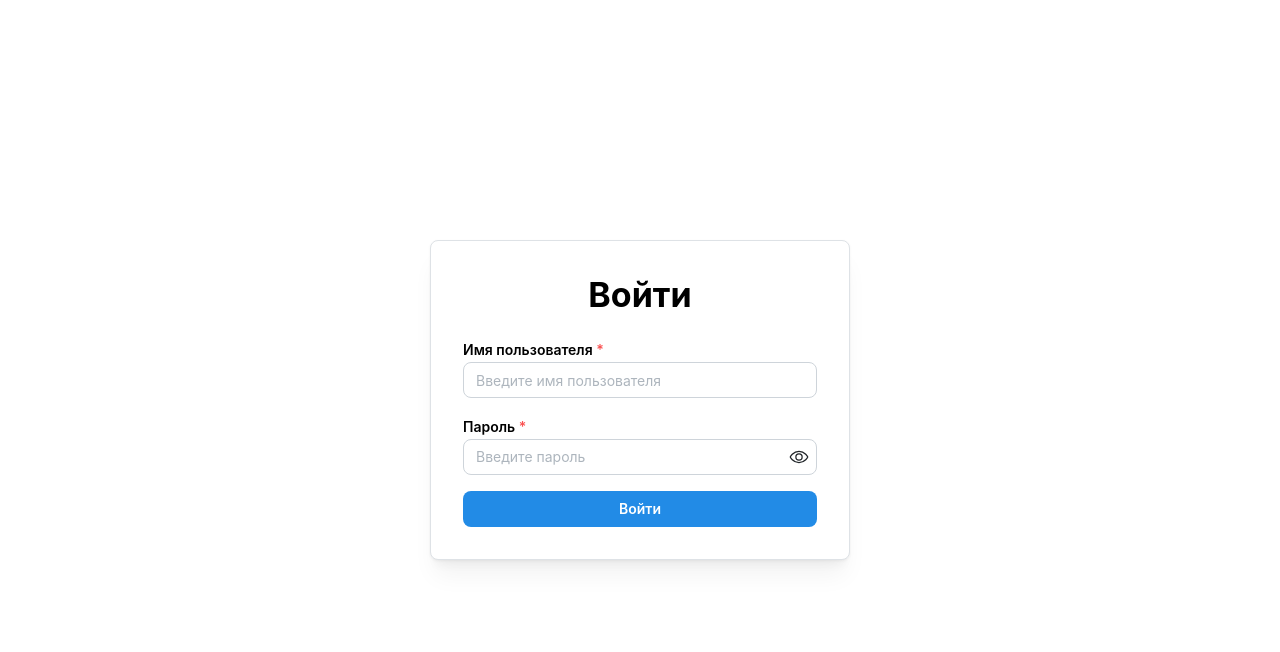
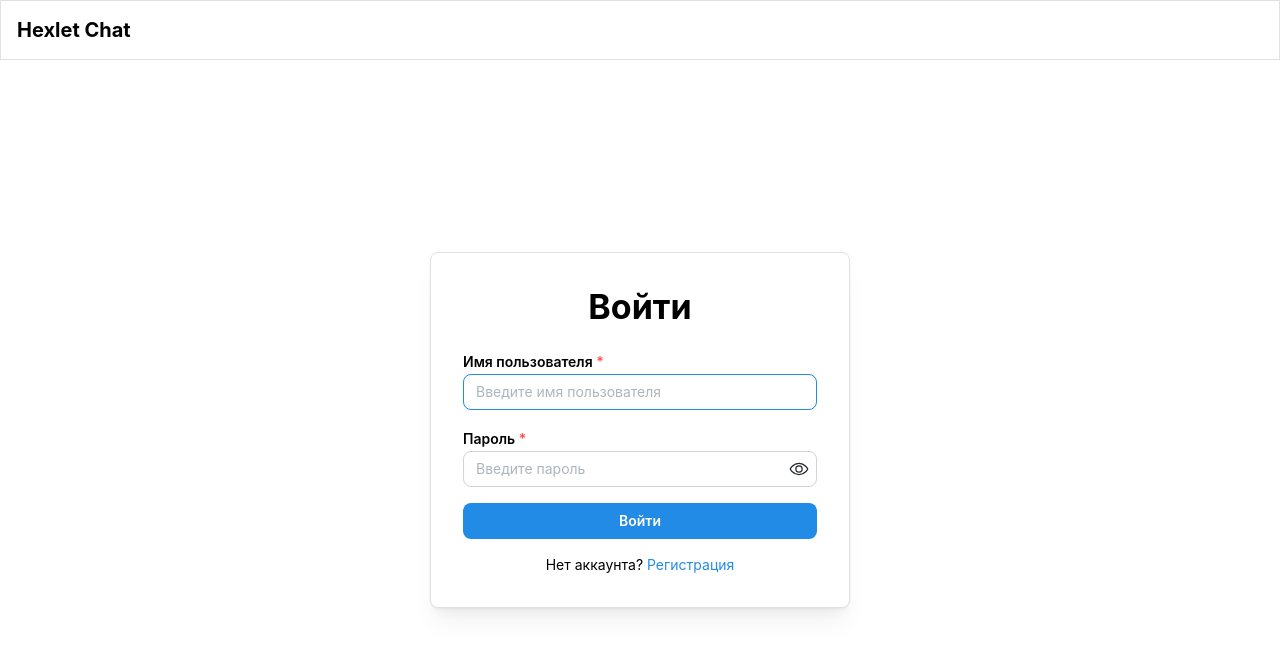
Before and after one commit to Daewoow/react-urfu-project-12, a React (Vite) app: page /login in a window 1280 px wide. Shown: the top 652 px of the page. Built offline with nearby package versions, Linux system fonts and the light colour scheme; no server answers.

Commit message:
8. Регистрация

```diff
--- a/src/App.jsx
+++ b/src/App.jsx
@@ -3,6 +3,7 @@ import ProtectedRoute from './components/ProtectedRoute.jsx'
 import HomePage from './pages/HomePage.jsx'
 import LoginPage from './pages/LoginPage.jsx'
 import NotFoundPage from './pages/NotFoundPage.jsx'
+import SignupPage from './pages/SignupPage.jsx'
 
 const App = ({ socket }) => (
   <Routes>
@@ -10,6 +11,7 @@ const App = ({ socket }) => (
       <Route path="/" element={<HomePage socket={socket} />} />
     </Route>
     <Route path="/login" element={<LoginPage />} />
+    <Route path="/signup" element={<SignupPage />} />
     <Route path="*" element={<NotFoundPage />} />
   </Routes>
 )
--- a/src/api/chatApi.js
+++ b/src/api/chatApi.js
@@ -17,6 +17,22 @@ const authorizedRequest = async (path, token, options = {}) => {
 
   if (!response.ok) {
     throw new ApiError(`Request failed with status ${response.status}`, response.status)
+  }
+
+  return response.json()
+}
+
+export const registerUser = async (credentials) => {
+  const response = await fetch('/api/v1/signup', {
+    method: 'POST',
+    headers: {
+      'Content-Type': 'application/json',
+    },
+    body: JSON.stringify(credentials),
+  })
+
+  if (!response.ok) {
+    throw new ApiError(`Registration failed with status ${response.status}`, response.status)
   }
 
   return response.json()
--- /dev/null
+++ b/src/components/AppHeader.jsx
@@ -0,0 +1,52 @@
+import { AppShell, Button, Group, Paper, Text } from '@mantine/core'
+import { Link } from 'react-router-dom'
+import useAuthStore from '../stores/authStore.js'
+
+const HeaderContent = () => {
+  const token = useAuthStore((state) => state.token)
+  const username = useAuthStore((state) => state.username)
+  const clearCredentials = useAuthStore((state) => state.clearCredentials)
+
+  return (
+    <Group h="100%" justify="space-between" wrap="nowrap">
+      <Text
+        component={Link}
+        to="/"
+        fw={700}
+        size="xl"
+        c="inherit"
+        style={{ textDecoration: 'none' }}
+      >
+        Hexlet Chat
+      </Text>
+      {token && (
+        <Group gap="sm" wrap="nowrap">
+          <Text size="sm" fw={500} truncate>
+            {username}
+          </Text>
+          <Button variant="subtle" onClick={clearCredentials}>
+            Выйти
+          </Button>
+        </Group>
+      )}
+    </Group>
+  )
+}
+
+const AppHeader = ({ withinAppShell = false }) => {
+  if (withinAppShell) {
+    return (
+      <AppShell.Header px="md">
+        <HeaderContent />
+      </AppShell.Header>
+    )
+  }
+
+  return (
+    <Paper component="header" h={60} px="md" radius={0} withBorder>
+      <HeaderContent />
+    </Paper>
+  )
+}
+
+export default AppHeader
--- a/src/pages/LoginPage.jsx
+++ b/src/pages/LoginPage.jsx
@@ -1,16 +1,19 @@
 import {
   Alert,
+  Anchor,
   Button,
   Center,
   Paper,
   PasswordInput,
   Stack,
+  Text,
   TextInput,
   Title,
 } from '@mantine/core'
 import { useForm } from '@mantine/form'
 import { useState } from 'react'
-import { Navigate, useLocation, useNavigate } from 'react-router-dom'
+import { Link, Navigate, useLocation, useNavigate } from 'react-router-dom'
+import AppHeader from '../components/AppHeader.jsx'
 import useAuthStore from '../stores/authStore.js'
 
 const LoginPage = () => {
@@ -58,7 +61,9 @@ const LoginPage = () => {
       setCredentials(credentials)
       navigate(location.state?.from?.pathname ?? '/', { replace: true })
     } catch {
-      setAuthError('Не удалось войти. Проверьте подключение и попробуйте ещё раз')
+      setAuthError(
+        'Не удалось войти. Проверьте подключение и попробуйте ещё раз',
+      )
     } finally {
       setIsSubmitting(false)
     }
@@ -69,7 +74,9 @@ const LoginPage = () => {
   }
 
   return (
-    <Center mih="100vh" px="md">
+    <>
+      <AppHeader />
+      <Center mih="calc(100vh - 60px)" px="md" py="xl">
         <Paper w="100%" maw={420} p="xl" radius="md" shadow="md" withBorder>
           <Title order={1} ta="center" mb="lg">
             Войти
@@ -87,6 +94,8 @@ const LoginPage = () => {
                 placeholder="Введите имя пользователя"
                 autoComplete="username"
                 required
+                autoFocus
+                disabled={isSubmitting}
                 {...form.getInputProps('username')}
               />
               <PasswordInput
@@ -94,15 +103,23 @@ const LoginPage = () => {
                 placeholder="Введите пароль"
                 autoComplete="current-password"
                 required
+                disabled={isSubmitting}
                 {...form.getInputProps('password')}
               />
               <Button type="submit" loading={isSubmitting} fullWidth>
                 Войти
               </Button>
+              <Text ta="center" size="sm">
+                Нет аккаунта?{' '}
+                <Anchor component={Link} to="/signup">
+                  Регистрация
+                </Anchor>
+              </Text>
             </Stack>
           </form>
         </Paper>
       </Center>
+    </>
   )
 }
 
--- a/src/pages/NotFoundPage.jsx
+++ b/src/pages/NotFoundPage.jsx
@@ -1,8 +1,11 @@
 import { Button, Center, Stack, Text, Title } from '@mantine/core'
 import { Link } from 'react-router-dom'
+import AppHeader from '../components/AppHeader.jsx'
 
 const NotFoundPage = () => (
-  <Center mih="100vh" px="md">
+  <>
+    <AppHeader />
+    <Center mih="calc(100vh - 60px)" px="md">
       <Stack align="center" gap="sm">
         <Title order={1}>404</Title>
         <Text c="dimmed" ta="center">
@@ -13,6 +16,7 @@ const NotFoundPage = () => (
         </Button>
       </Stack>
     </Center>
+  </>
 )
 
 export default NotFoundPage
--- /dev/null
+++ b/src/pages/SignupPage.jsx
@@ -0,0 +1,157 @@
+import {
+  Alert,
+  Anchor,
+  Button,
+  Center,
+  Paper,
+  PasswordInput,
+  Stack,
+  Text,
+  TextInput,
+  Title,
+} from '@mantine/core'
+import {
+  hasLength,
+  isNotEmpty,
+  matchesField,
+  useForm,
+} from '@mantine/form'
+import { useState } from 'react'
+import { Link, Navigate, useNavigate } from 'react-router-dom'
+import { registerUser } from '../api/chatApi.js'
+import AppHeader from '../components/AppHeader.jsx'
+import useAuthStore from '../stores/authStore.js'
+
+const combineValidators = (...validators) => (value, values, path) => {
+  for (const validator of validators) {
+    const error = validator(value, values, path)
+
+    if (error) return error
+  }
+
+  return null
+}
+
+const SignupPage = () => {
+  const [isSubmitting, setIsSubmitting] = useState(false)
+  const [requestError, setRequestError] = useState(null)
+  const token = useAuthStore((state) => state.token)
+  const setCredentials = useAuthStore((state) => state.setCredentials)
+  const navigate = useNavigate()
+  const form = useForm({
+    initialValues: {
+      username: '',
+      password: '',
+      passwordConfirmation: '',
+    },
+    validate: {
+      username: combineValidators(
+        isNotEmpty('Обязательное поле'),
+        hasLength({ min: 3, max: 20 }, 'От 3 до 20 символов'),
+      ),
+      password: combineValidators(
+        isNotEmpty('Обязательное поле'),
+        hasLength({ min: 6 }, 'Не менее 6 символов'),
+      ),
+      passwordConfirmation: combineValidators(
+        isNotEmpty('Обязательное поле'),
+        matchesField('password', 'Пароли должны совпадать'),
+      ),
+    },
+  })
+
+  const handleSubmit = async ({ username, password }) => {
+    setRequestError(null)
+    setIsSubmitting(true)
+
+    try {
+      const credentials = await registerUser({
+        username: username.trim(),
+        password,
+      })
+
+      if (!credentials.token) {
+        throw new Error('Registration response does not contain a token')
+      }
+
+      setCredentials(credentials)
+      navigate('/', { replace: true })
+    } catch (error) {
+      if (error.status === 409) {
+        form.setFieldError(
+          'username',
+          'Пользователь с таким именем уже существует',
+        )
+      } else {
+        setRequestError(
+          'Не удалось зарегистрироваться. Проверьте подключение и попробуйте ещё раз',
+        )
+      }
+    } finally {
+      setIsSubmitting(false)
+    }
+  }
+
+  if (token) {
+    return <Navigate to="/" replace />
+  }
+
+  return (
+    <>
+      <AppHeader />
+      <Center mih="calc(100vh - 60px)" px="md" py="xl">
+        <Paper w="100%" maw={440} p="xl" radius="md" shadow="md" withBorder>
+          <Title order={1} ta="center" mb="lg">
+            Регистрация
+          </Title>
+          <form onSubmit={form.onSubmit(handleSubmit)}>
+            <Stack>
+              {requestError && (
+                <Alert color="red" title="Ошибка регистрации">
+                  {requestError}
+                </Alert>
+              )}
+              <TextInput
+                label="Имя пользователя"
+                placeholder="От 3 до 20 символов"
+                autoComplete="username"
+                maxLength={20}
+                required
+                autoFocus
+                disabled={isSubmitting}
+                {...form.getInputProps('username')}
+              />
+              <PasswordInput
+                label="Пароль"
+                placeholder="Не менее 6 символов"
+                autoComplete="new-password"
+                required
+                disabled={isSubmitting}
+                {...form.getInputProps('password')}
+              />
+              <PasswordInput
+                label="Подтверждение пароля"
+                placeholder="Повторите пароль"
+                autoComplete="new-password"
+                required
+                disabled={isSubmitting}
+                {...form.getInputProps('passwordConfirmation')}
+              />
+              <Button type="submit" loading={isSubmitting} fullWidth>
+                Зарегистрироваться
+              </Button>
+              <Text ta="center" size="sm">
+                Уже есть аккаунт?{' '}
+                <Anchor component={Link} to="/login">
+                  Войти
+                </Anchor>
+              </Text>
+            </Stack>
+          </form>
+        </Paper>
+      </Center>
+    </>
+  )
+}
+
+export default SignupPage
```
Also changed, not shown: src/pages/HomePage.jsx (+10 -15 lines). Lines whose indentation alone changed are shown as unchanged.
